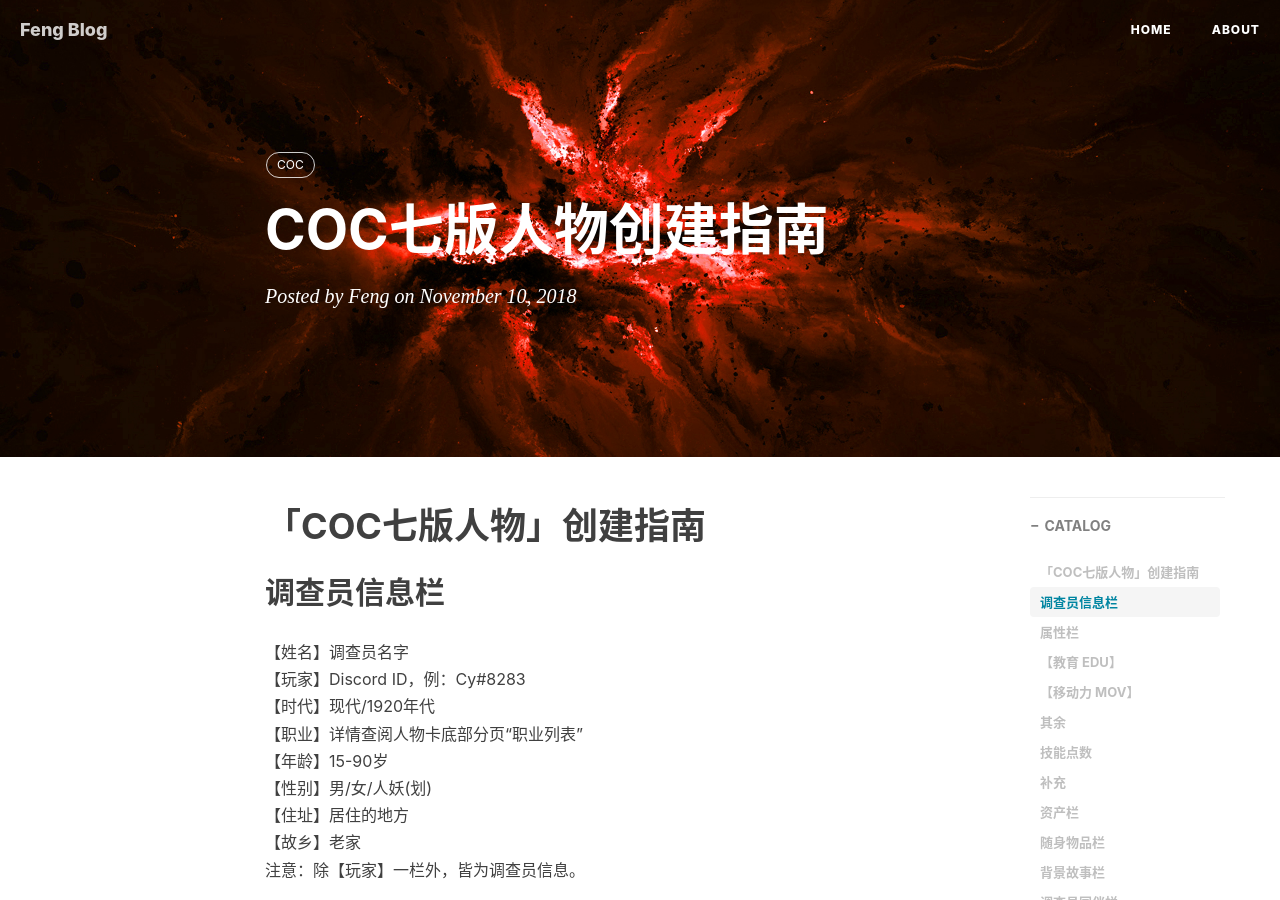
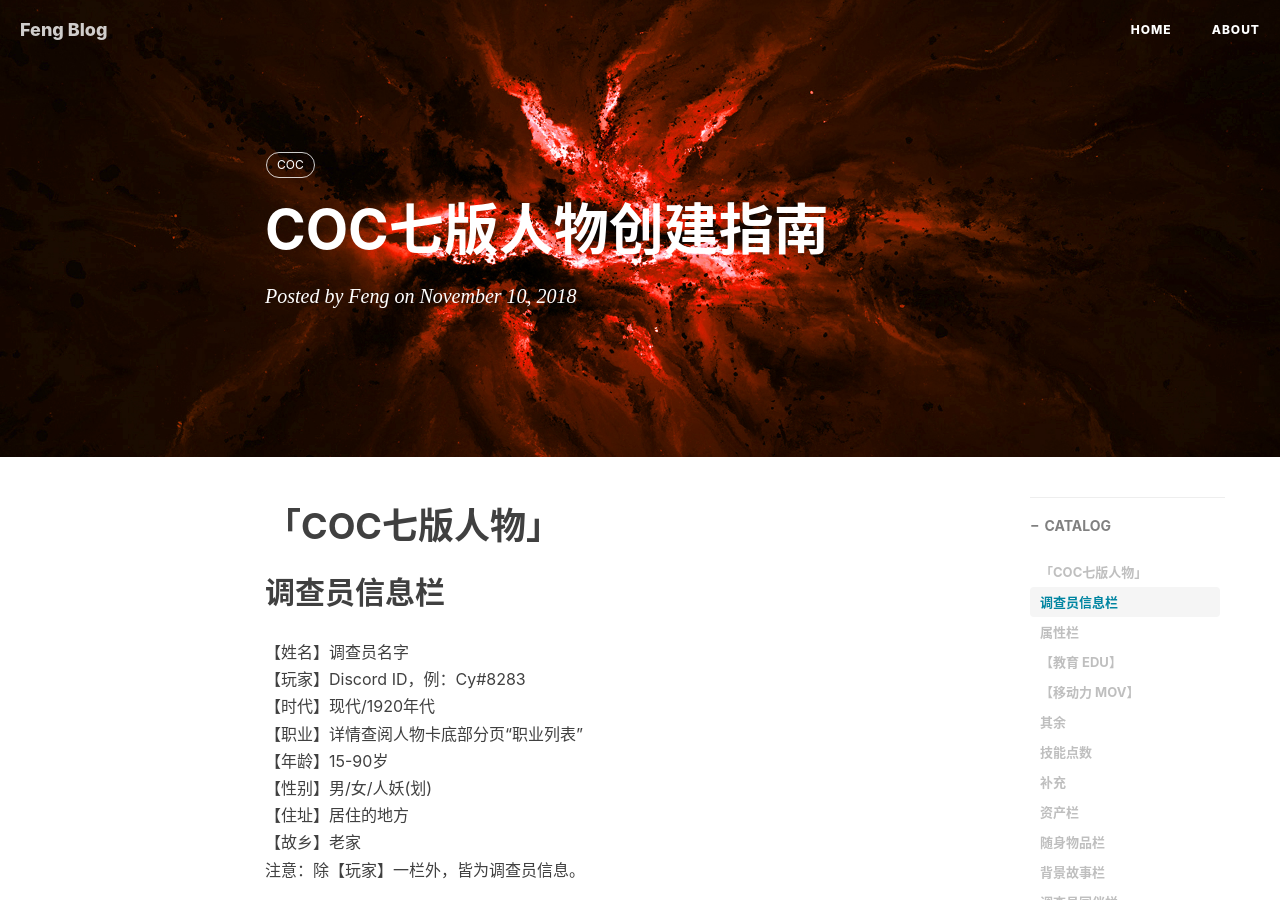
Before and after one commit to Feng0139/Feng0139.github.io, a Jekyll site: the page built from _posts/2018-11-10-COC七版人物卡创建指南-2018.md, in a window 1280 px wide and 900 px high. Built offline with Jekyll 4.4.1, drawn with Linux system fonts in a browser that asks for light colours; nearby versions of some CDN libraries; comment, search, counter and statistics services are not loaded.

Commit message:
Update 2018-11-10-COC七版人物卡创建指南-2018.md

```diff
--- a/_posts/2018-11-10-COC七版人物卡创建指南-2018.md
+++ b/_posts/2018-11-10-COC七版人物卡创建指南-2018.md
@@ -9,7 +9,7 @@ catalog: true 						# 是否归档
 tags:								# 标签
     - COC
 ---
-# 「COC七版人物」创建指南
+# 「COC七版人物」
 ## 调查员信息栏
 【姓名】调查员名字
 【玩家】Discord ID，例：Cy#8283
```
